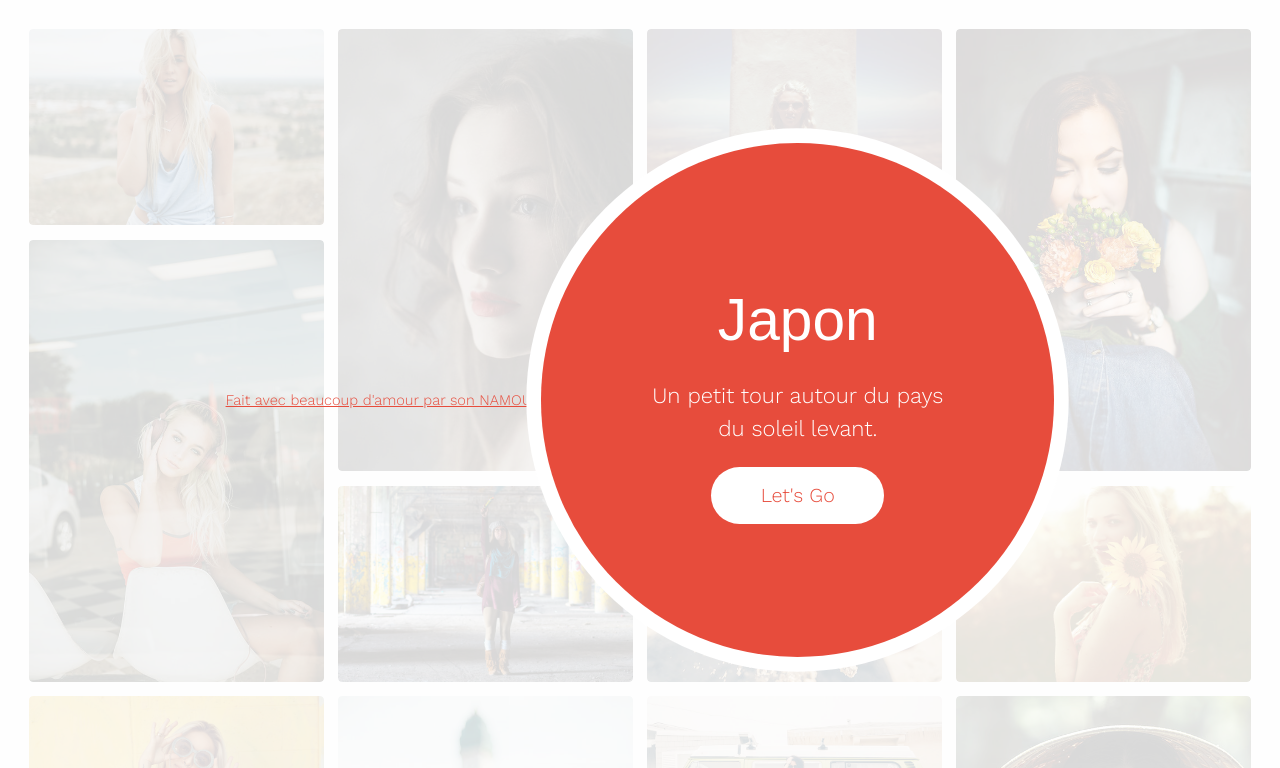
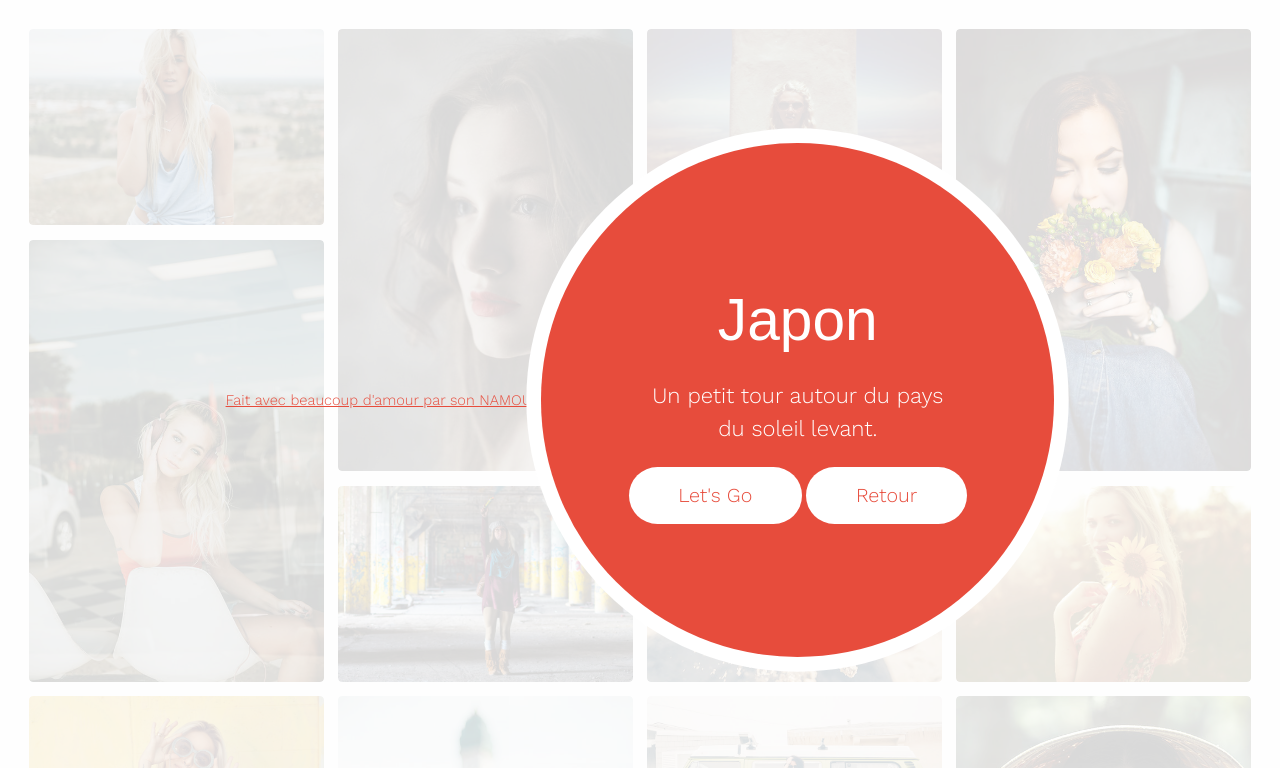
Before and after one commit to marinett/2017_06_Japon, a plain HTML site: page index.html in a window 1280 px wide. Shown: the top 768 px of the page. Drawn offline with nearby package versions, Linux system fonts and the light colour scheme; a web font is replaced by a local one.

Commit message:
Nouvelle tentative

```diff
--- a/index.html
+++ b/index.html
@@ -20,6 +20,7 @@
 						<h2>Un petit tour autour du pays<br />
 						du soleil levant.</h2>
 						<a href="#" class="button big alt"><span>Let's Go</span></a>
+						<a href="https://marinett.github.io/" class="button big alt"><span>Retour</span></a>
 					</div>
 					<a href="https://marinett.github.io/" class="button hidden"><span>Let's Go</span></a>
 				</div>
```
